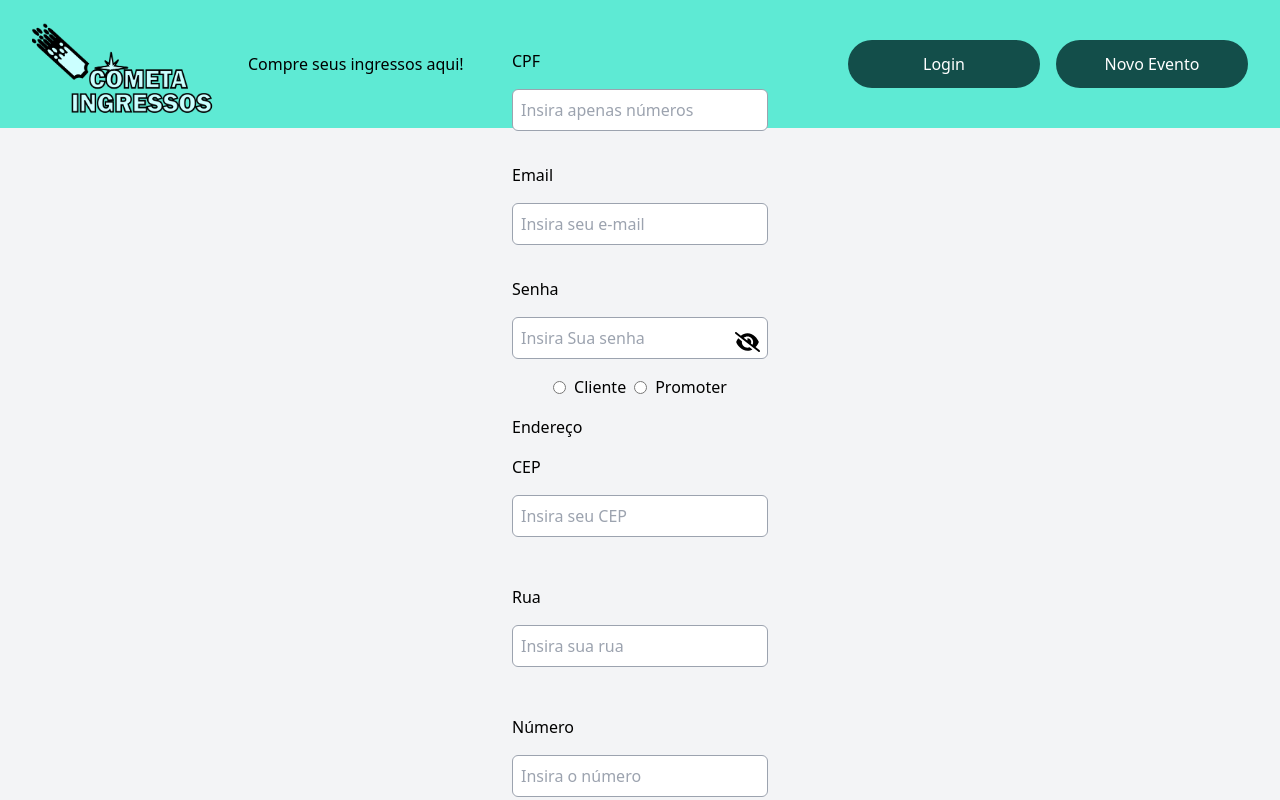
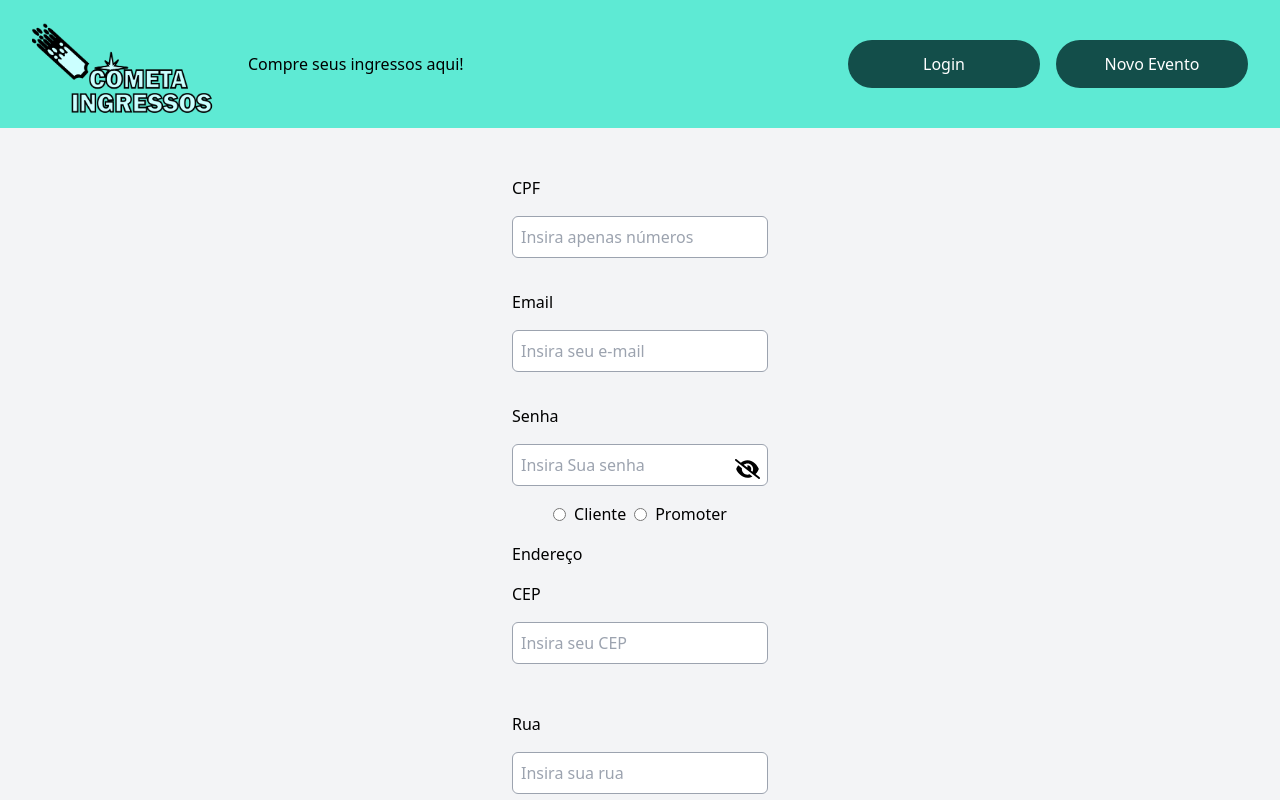
Before and after one commit to Yamazaki-Khaio/Cometa-Ingresso, a Next.js app in the folder ingressoscometa/: page /cadastro in a window 1280 px wide. Shown: the top 800 px of the page. Built offline with nearby package versions, Linux system fonts and the light colour scheme.

Commit message:
ajuste nos espaçamentos da tela de cadastro

```diff
--- a/ingressoscometa/src/components/Cadastro.tsx
+++ b/ingressoscometa/src/components/Cadastro.tsx
@@ -7,7 +7,7 @@ import Endereco from "./Endereco";
 
 export default function Cadastro() {
     return(
-        <div className="flex flex-col justify-center items-center h-screen bg-gray-100">
+        <div className="flex flex-col justify-center items-center bg-gray-100 p-12">
             <CampoCpf/>
             <CampoEmail/>
             <CampoSenha/>
--- a/ingressoscometa/src/components/Rodope.tsx
+++ b/ingressoscometa/src/components/Rodope.tsx
@@ -1,7 +1,7 @@
 export default function Rodope(){
     return(
         <div>
-            <div className="flex items-center justify-between p-8 w-screen h-32 bg-teal-300">
+            <div className="flex items-center justify-between p-8 w-screen h-32 bg-teal-300 ">
             <div>
                 <h2>Compre seus ingressos aqui!</h2>
             </div>
--- a/ingressoscometa/src/components/layout.tsx
+++ b/ingressoscometa/src/components/layout.tsx
@@ -3,9 +3,9 @@ import Rodope from "./Rodope"
 
 export default function Layout(props: any){
     return(
-        <div className="flex flex-col justify-between h-screen">
+        <div className="flex flex-col justify-between h-screen bg-gray-100">
             <Cabecalho isBotaoOcultoLogin={props.exibirBotao === false} isBotaoOcultoCadastro={props.exibirBotao2 === false} isBotaoOcultoEvento = {props.exibirBotao3 === false}/>
-            {props.pagina}
+                {props.pagina}
             <Rodope/>
         </div>
     )
--- a/ingressoscometa/src/pages/cadastro.tsx
+++ b/ingressoscometa/src/pages/cadastro.tsx
@@ -1,5 +1,6 @@
-import Layout from "@/components/Layout";
+
 import Cadastro from "@/components/Cadastro";
+import Layout from "@/components/layout";
 
 export default function cadastro(){
     return(
```
